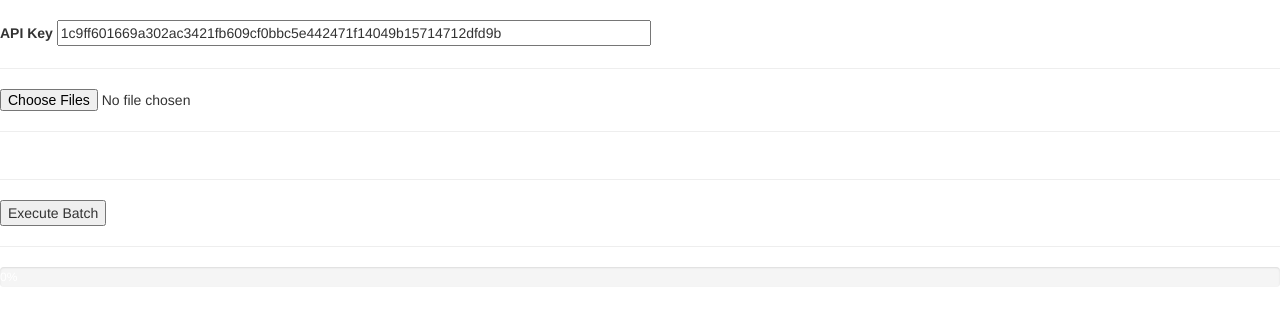
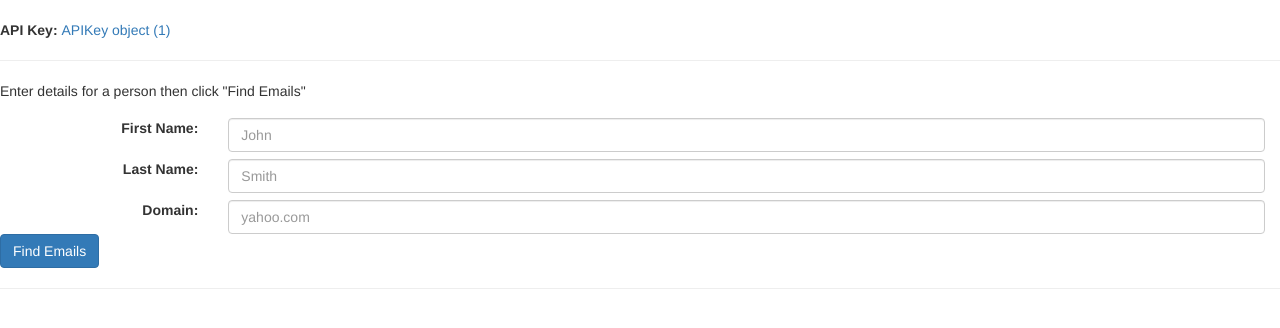
Before and after one commit to Zaralus/EmailValidator, a Django app: template hello/templates/singleProcess.html in a window 1280 px wide. Shown: the part 51-379 px from the top of the page. Run offline with Django 3.2, Linux system fonts and the light colour scheme; the template is opened without the code that fills it: values that come from a table or form of the project are taken from there, others are empty; tables that the repository leaves empty hold one stand-in row (values such as "Sample post"); some libraries are stand-ins or nearby versions.

Commit message:
Cleaning up some html and adding form for singleProcess page.

```diff
--- a/hello/templates/bulkProcess.html
+++ b/hello/templates/bulkProcess.html
@@ -11,8 +11,7 @@
 {% block content %}
 
 <div>
-	<label for="apiKey">API Key</label>
-	<input type="text" name="apiKey" id="apiKey" size="70" value="1c9ff601669a302ac3421fb609cf0bbc5e442471f14049b15714712dfd9b"/>
+	<p><span><strong>API Key: </strong></span><span class="text-primary">{{apiKey}}</span></p>
 </div>
 <hr />
 <div id=inputs class=clearfix>
--- a/hello/templates/index.html
+++ b/hello/templates/index.html
@@ -17,18 +17,19 @@
 	<form action="{% url 'index' %}" method="post">
 		{% csrf_token %}
 		<label for="apiKey">API Key</label>
+		<p>This button will save the API Key entered as the default key to use.</p>
 		<input type="text" name="apiKey" id="apiKey" size="70" value="{{ apiKey }}"/>
-		<p>This button will save the API Key entered as the default key to use.</p>
 		<input type="submit" value="Save As Default API Key">
 	</form>
 </div>
+<hr />
 <div>
 	<p>Use this link if you just wish to find valid emails for a single person at a time.</p>
 	<a href="{% url 'singleprocess' %}">Single Person Process</a>
 </div>
 <hr />
 <div>
-	<p>Use this link to process all people in a CSV file of the format <b>firstname, lastname, domain<b>.</p>
+	<p>Use this link to process all people in a CSV file of the format <b>firstname, lastname, domain</b>.</p>
 	<a href="{% url 'bulkprocess' %}">CSV File Process</a>
 
 </div>
--- a/hello/templates/singleProcess.html
+++ b/hello/templates/singleProcess.html
@@ -11,25 +11,37 @@
 {% block content %}
 
 <div>
-	<label for="apiKey">API Key</label>
-	<input type="text" name="apiKey" id="apiKey" size="70" value="1c9ff601669a302ac3421fb609cf0bbc5e442471f14049b15714712dfd9b"/>
+	<p><span><strong>API Key: </strong></span><span class="text-primary">{{apiKey}}</span></p>
 </div>
 <hr />
-<div id=inputs class=clearfix>
-  <input type=file id=files name=files[] multiple />
+<div>
+	<p>Enter details for a person then click "Find Emails"</p>
+	<form role="form" class="form-horizontal" action="{% url 'singleProcess' %}" method="post">
+		{% csrf_token %}
+
+		<label class="control-label col-sm-2" for="firstName">First Name: </label>
+		<div class="control-label col-sm-10">
+			<input class="form-control" type="text" id="firstName" placeholder="John"/>
+		</div>
+
+		<label class="control-label col-sm-2" for="lastName">Last Name: </label>
+		<div class="control-label col-sm-10">
+			<input class="form-control" type="text" id="lastName" placeholder="Smith"/>
+		</div>
+
+		<label class="control-label col-sm-2" for="domain">Domain: </label>
+		<div class="control-label col-sm-10">
+			<input class="form-control" type="text" id="domain" placeholder="yahoo.com"/>
+		</div>
+
+		<input class="btn btn-primary" type="submit" value="Find Emails">
+	</form>
 </div>
 <hr />
-<output id=list>
-</output>
-<hr />
-<input type="button" id="startButton" value="Execute Batch" />
-<hr />
-<div class="progress">
-  <div id="status" class="progress-bar progress-bar-success active" role="progressbar" aria-valuenow="0"
-  aria-valuemin="0" aria-valuemax="100" style="width:0%">
-    0% Complete (success)
-  </div>
+<div id="results">
+
 </div>
+
 
 <!--
 <div>
```
Also changed, not shown: hello/views.py (+6 -1 lines).
